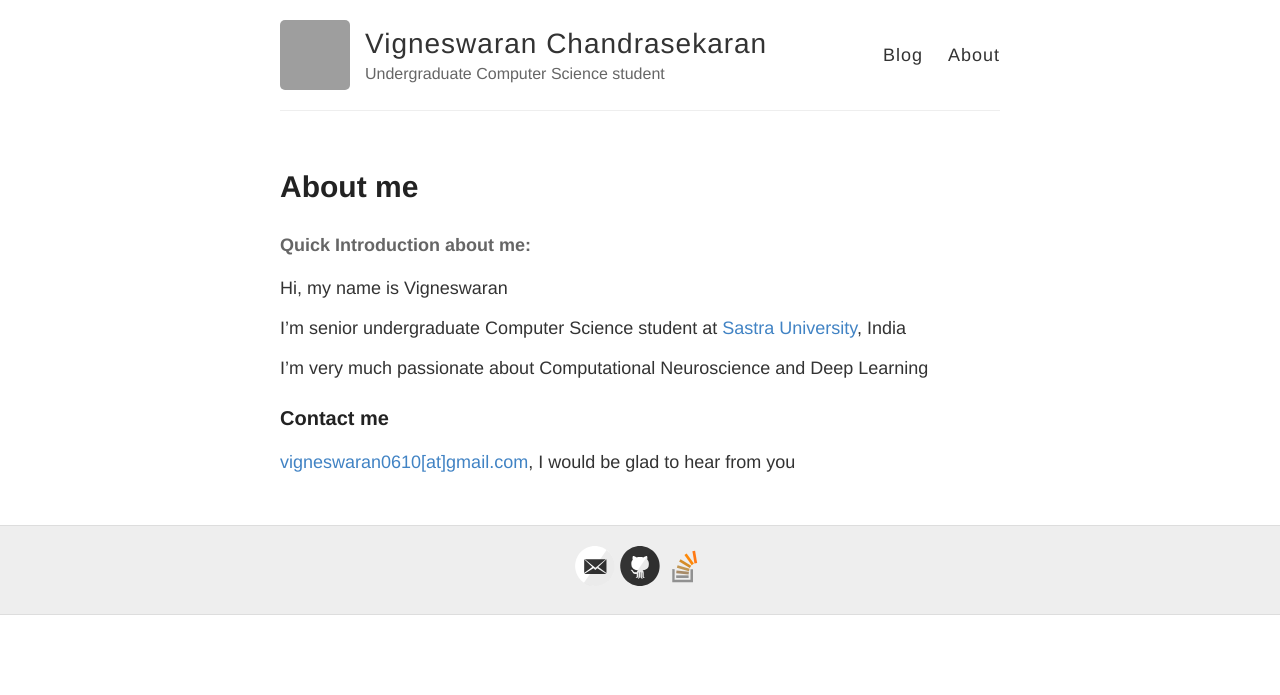
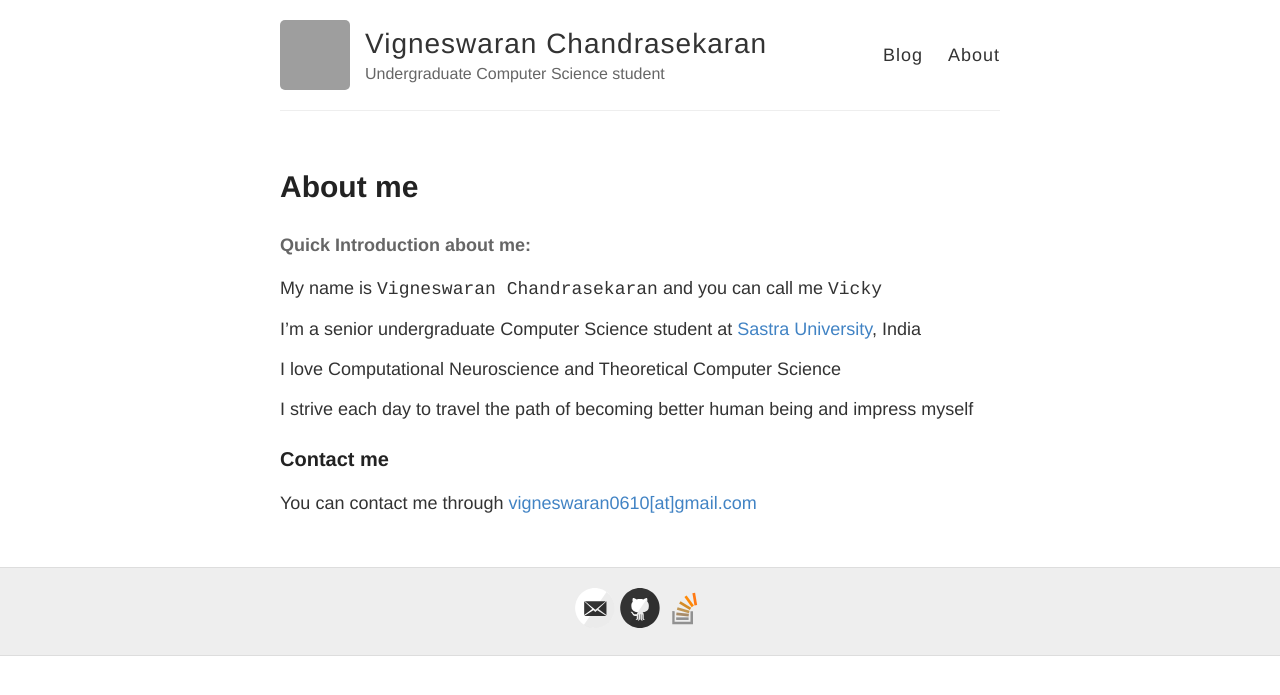
Before and after one commit to vigneswaran-chandrasekaran/Vigneswaran-chandrasekaran.github.io, a Jekyll site: the page built from about.md, in a window 1280 px wide. Shown: the top 695 px of the page. Built offline with Jekyll 4.4.1, drawn with Linux system fonts in a browser that asks for light colours; grey boxes are pictures that could not be loaded.

Commit message:
finalize about and readme

```diff
--- a/about.md
+++ b/about.md
@@ -4,11 +4,13 @@ title: About me
 permalink: /about/
 ---
 #### Quick Introduction about me:
-Hi, my name is Vigneswaran
+My name is `Vigneswaran Chandrasekaran` and you can call me `Vicky`
 
-I'm senior undergraduate Computer Science student at [Sastra University](www.sastra.edu), India
+I'm a senior undergraduate Computer Science student at [Sastra University](http://www.sastra.edu), India
 
-I'm very much passionate about Computational Neuroscience and Deep Learning
+I love Computational Neuroscience and Theoretical Computer Science
+
+I strive each day to travel the path of becoming better human being and impress myself
 
 ### Contact me
-[vigneswaran0610[at]gmail.com](mailto:vigneswaran0610@gmail.com), I would be glad to hear from you
+You can contact me through [vigneswaran0610[at]gmail.com](mailto:vigneswaran0610@gmail.com)
```
Also changed, not shown: README.md.
